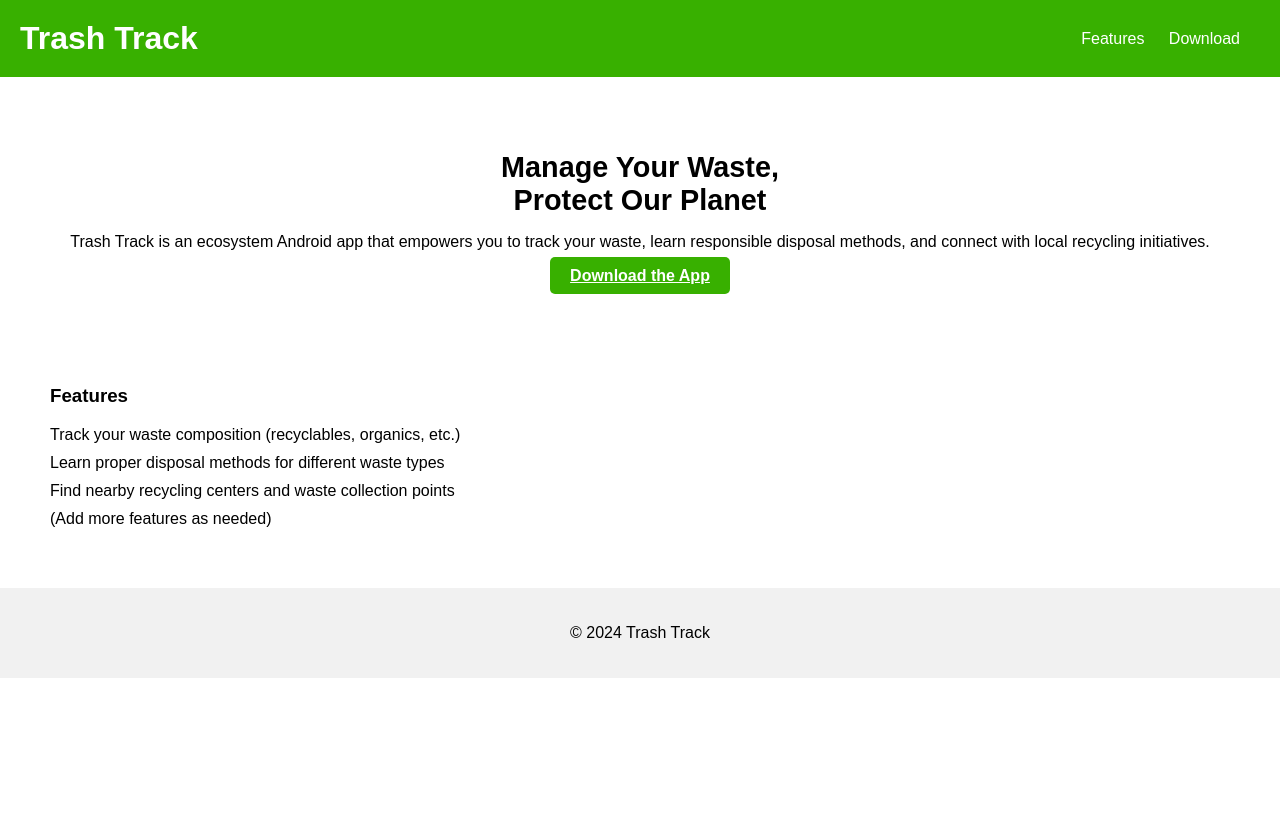
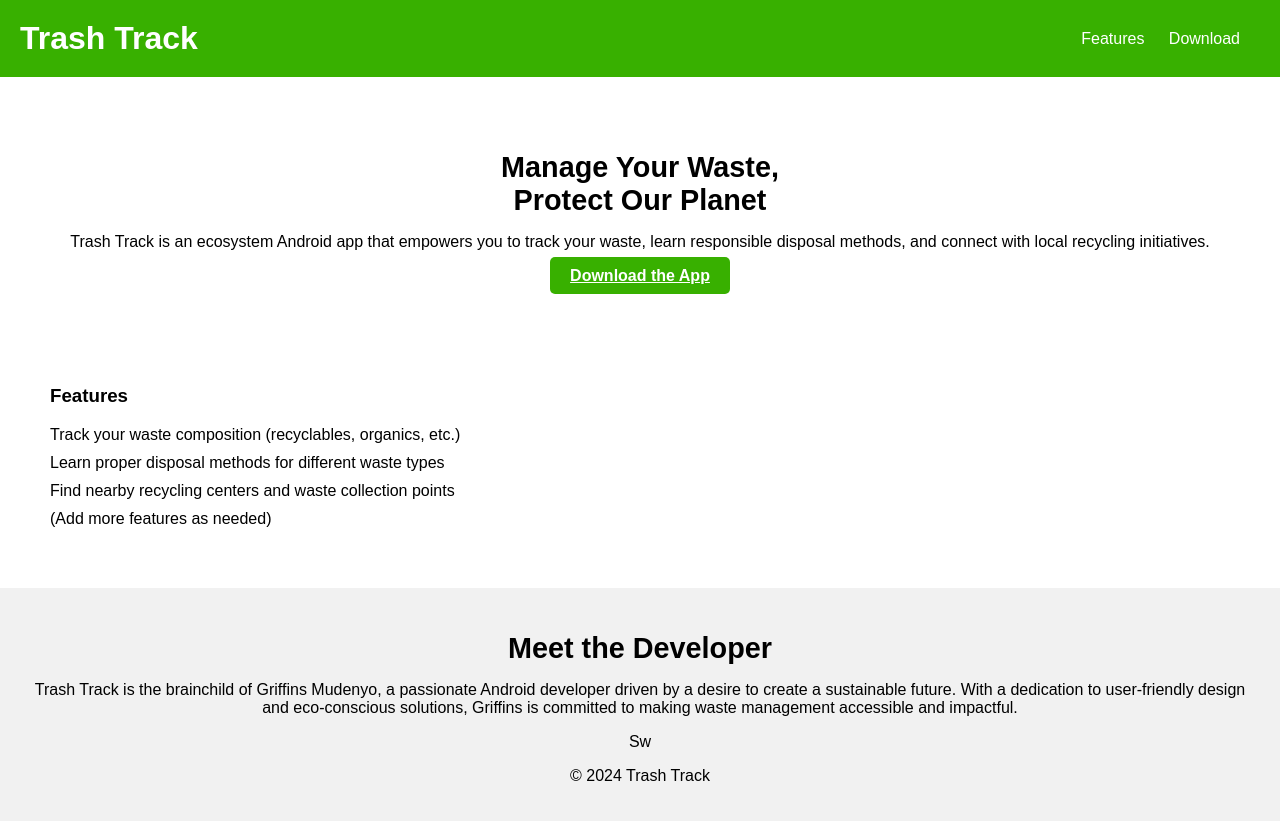
Before and after one commit to TechGriffo254/TechGriffo254.github.io, a plain HTML site: page index.html in a window 1280 px wide. Before the commit the page ends 800 px from the top, so only its background shows below. Drawn offline with Linux system fonts and the light colour scheme.

Commit message:
Update index.html

```diff
--- a/index.html
+++ b/index.html
@@ -31,6 +31,10 @@
     </section>
   </main>
   <footer>
+      <section class="about-me">
+  <h2>Meet the Developer</h2>
+  <p>Trash Track is the brainchild of Griffins Mudenyo, a passionate Android developer driven by a desire to create a sustainable future. With a dedication to user-friendly design and eco-conscious solutions, Griffins is committed to making waste management accessible and impactful.</p>
+</section>Sw
     <p>&copy; 2024 Trash Track</p>
   </footer>
 </body>
```
